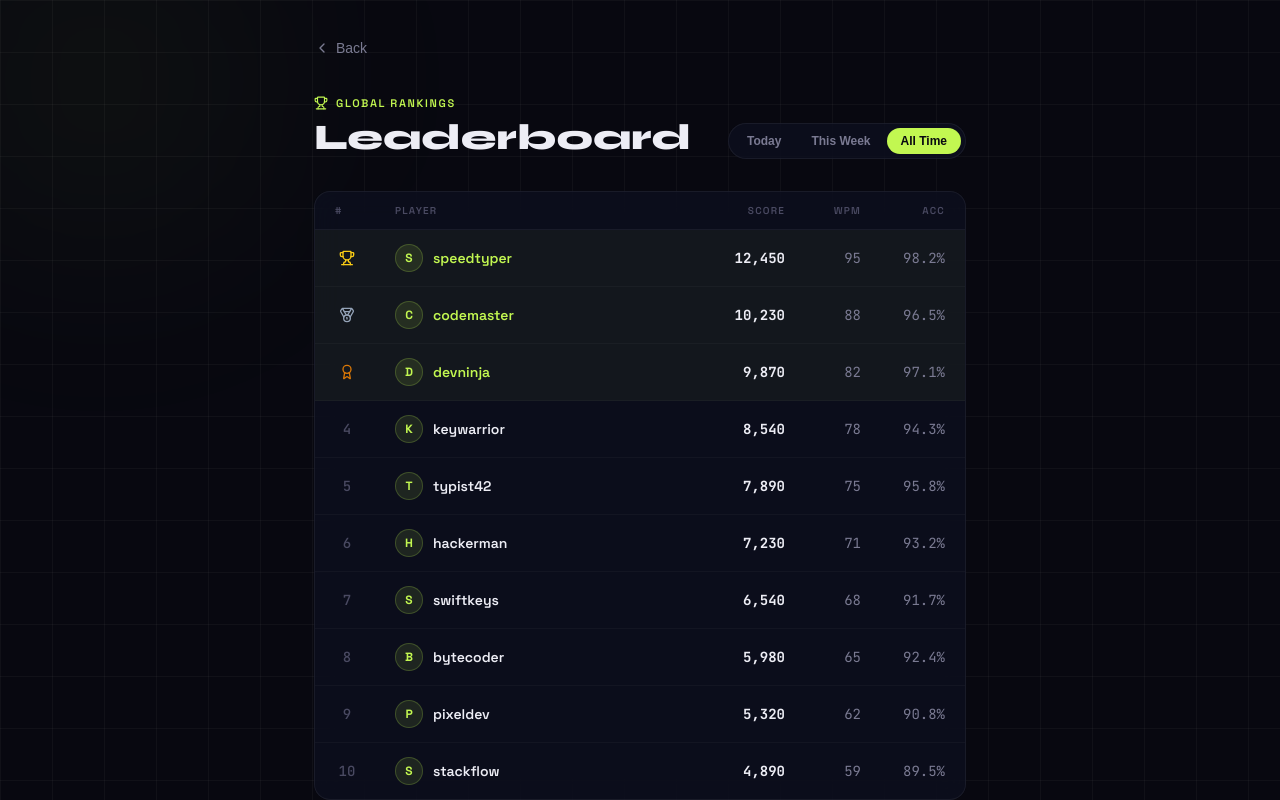
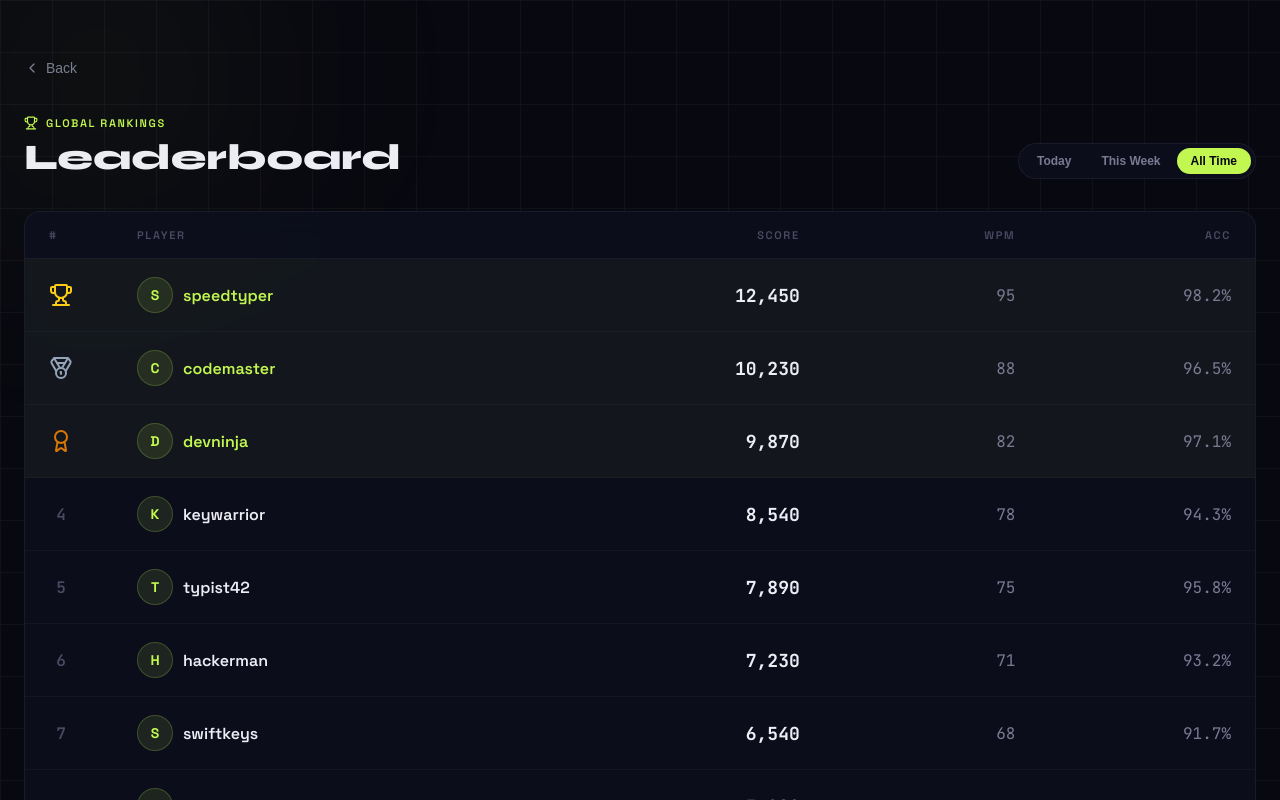
Before and after one commit to Bendifallah-Rami/Typing-Tower-Defense, a React (Vite) app in the folder frontend/: page /leaderboard in a window 1280 px wide. Built offline with nearby package versions, Linux system fonts and the light colour scheme.

Commit message:
feat: add styling for leaderboard screen UI

```diff
--- a/frontend/src/ui/LeaderboardScreen.css
+++ b/frontend/src/ui/LeaderboardScreen.css
@@ -18,9 +18,9 @@
 
 .leaderboard-content {
   width: 100%;
-  max-width: 700px;
+  max-width: 1800px;
   margin: 0 auto;
-  padding: 40px 24px;
+  padding: 60px 24px;
 }
 
 .leaderboard-back-btn {
@@ -124,16 +124,16 @@
 
 .leaderboard-table-cols {
   display: grid;
-  grid-template-columns: 48px 1fr 96px 64px 72px;
-  gap: 12px;
-  padding: 12px 20px;
+  grid-template-columns: 64px 3fr 2fr 1.5fr 1.5fr;
+  gap: 24px;
+  padding: 16px 24px;
   border-bottom: 1px solid var(--color-border);
 }
 
 .leaderboard-table-col-header {
-  font-size: 10px;
+  font-size: 11px;
   font-weight: 600;
-  letter-spacing: 0.12em;
+  letter-spacing: 0.15em;
   text-transform: uppercase;
   color: var(--color-text-muted);
 }
@@ -143,18 +143,19 @@
 
 .leaderboard-table-row {
   display: grid;
-  grid-template-columns: 48px 1fr 96px 64px 72px;
-  gap: 12px;
-  padding: 14px 20px;
+  grid-template-columns: 64px 3fr 2fr 1.5fr 1.5fr;
+  gap: 24px;
+  padding: 18px 24px;
   align-items: center;
   border-bottom: 1px solid rgba(255, 255, 255, 0.03);
-  transition: background-color 0.2s ease;
+  transition: background-color 0.2s ease, transform 0.2s ease;
 }
 .leaderboard-table-row:last-child {
   border-bottom: 0;
 }
 .leaderboard-table-row:hover {
-  background-color: rgba(255, 255, 255, 0.02);
+  background-color: rgba(255, 255, 255, 0.04);
+  transform: translateX(4px);
 }
 .leaderboard-table-row.top-3 {
   background-color: rgba(194, 247, 81, 0.04);
@@ -168,8 +169,8 @@
 }
 
 .leaderboard-rank-icon {
-  width: 16px;
-  height: 16px;
+  width: 24px;
+  height: 24px;
 }
 .leaderboard-rank-icon.gold { color: #facc15; }
 .leaderboard-rank-icon.silver { color: #94a3b8; }
@@ -178,8 +179,8 @@
 .leaderboard-rank-text {
   color: var(--color-text-muted);
   font-family: var(--font-mono);
-  font-size: 14px;
-  font-weight: 500;
+  font-size: 16px;
+  font-weight: 600;
 }
 
 .leaderboard-player-col {
@@ -190,8 +191,8 @@
 }
 
 .leaderboard-player-avatar {
-  width: 28px;
-  height: 28px;
+  width: 36px;
+  height: 36px;
   flex-shrink: 0;
   border-radius: 50%;
   background-color: rgba(194, 247, 81, 0.1);
@@ -201,13 +202,13 @@
   justify-content: center;
   color: var(--color-accent);
   font-weight: 700;
-  font-size: 12px;
+  font-size: 14px;
   text-transform: uppercase;
 }
 
 .leaderboard-player-name {
   font-weight: 600;
-  font-size: 14px;
+  font-size: 16px;
   white-space: nowrap;
   overflow: hidden;
   text-overflow: ellipsis;
@@ -223,20 +224,20 @@
   text-align: right;
   font-family: var(--font-mono);
   font-weight: 700;
-  font-size: 14px;
+  font-size: 18px;
   color: var(--color-text-primary);
 }
 
 .leaderboard-stat-col {
   text-align: right;
   font-family: var(--font-mono);
-  font-size: 14px;
+  font-size: 16px;
   color: var(--color-text-secondary);
 }
 
 .leaderboard-footer {
-  margin-top: 16px;
-  padding: 12px 20px;
+  margin-top: 24px;
+  padding: 16px 16px;
   border-radius: 12px;
   display: flex;
   align-items: center;
@@ -245,14 +246,14 @@
 
 .leaderboard-footer-text {
   color: var(--color-text-secondary);
-  font-size: 14px;
+  font-size: 16px;
 }
 
 .leaderboard-btn-signin {
-  padding: 6px 16px;
+  padding: 10px 24px;
   background-color: var(--color-accent);
   color: var(--color-accent-text);
-  font-size: 12px;
+  font-size: 14px;
   font-weight: 700;
   border-radius: 9999px;
   transition: all 0.2s ease;
```
